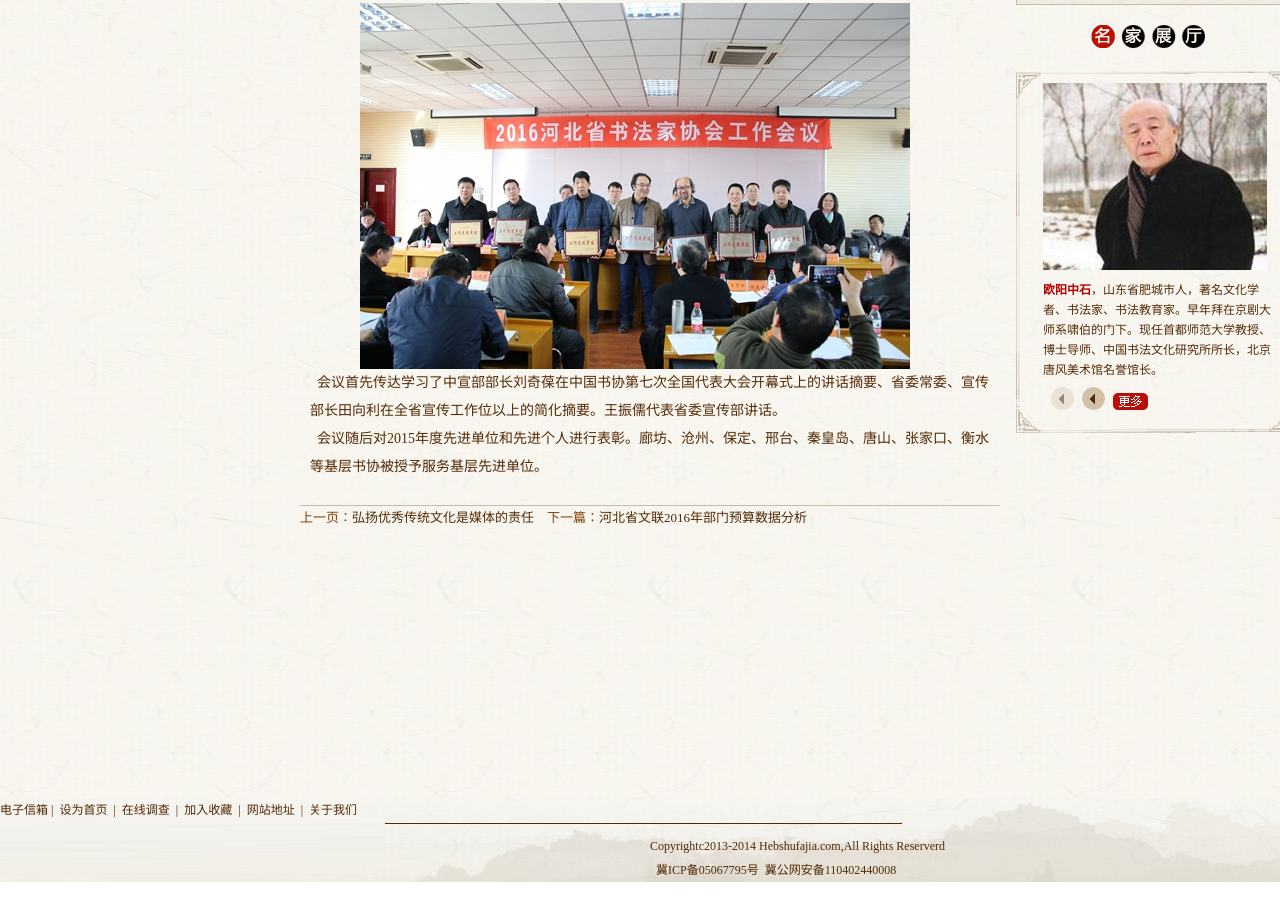
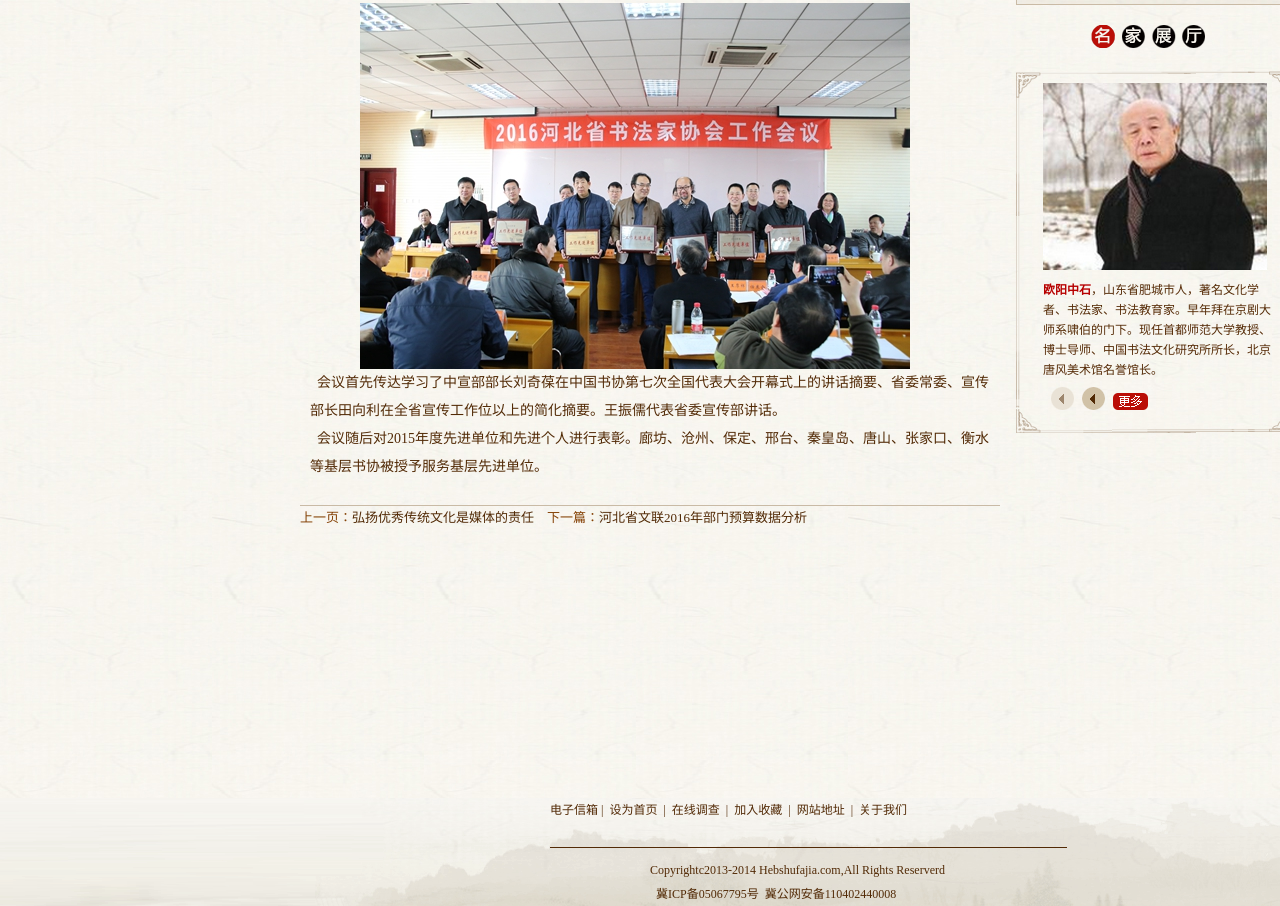
Before and after one commit to zhaoyang1997/web1, a plain HTML site: page lab9/content.html in a window 1280 px wide. Shown: the part 499-1405 px from the top of the page. Before the commit the page ends 1381 px from the top, so only its background shows below. Drawn offline with Linux system fonts and the light colour scheme.

Commit message:
补充作业

```diff
--- a/lab9/content.html
+++ b/lab9/content.html
@@ -80,12 +80,12 @@
 <!-- 页脚 -->
 <div id="footer">
 	<div class="foot">
-		<span class="yejiao"><a href="index.html"><span class="color1">电子信箱</span></a>&nbsp;|&nbsp;
+		<div class="yejiao"><a href="index.html"><span class="color1">电子信箱</span></a>&nbsp;|&nbsp;
 		<a href="index.html"><span class="color1">设为首页</span></a>&nbsp;&nbsp;|&nbsp;
 		<a href="index.html"><span class="color1">在线调查</span></a>&nbsp;&nbsp;|&nbsp;
 		<a href="index.html"><span class="color1">加入收藏</span></a>&nbsp;&nbsp;|&nbsp;
 		<a href="index.html"><span class="color1">网站地址</span></a>&nbsp;&nbsp;|&nbsp;
-		<a href="index.html"><span class="color1">关于我们</span></a></span>
+		<a href="index.html"><span class="color1">关于我们</span></a></div>
 		<img src="images/line.jpg" class="line">
 		<p class="bianma">Copyrightc2013-2014&nbsp;Hebshufajia.com,All Rights Reserverd<br/>&nbsp;&nbsp;冀ICP备05067795号&nbsp;&nbsp;冀公网安备110402440008</p>
 	</div>
--- a/lab9/css/content.css
+++ b/lab9/css/content.css
@@ -199,11 +199,11 @@ a:hover{
 }
 .yejiao{
 	position: relative;
-	left: 350px;
+	left: 550px;
 }
 .line{
 	position: relative;
-    left: 25px;
+    left:550px;
 	top: 10px;
 }
 .bianma{
```
